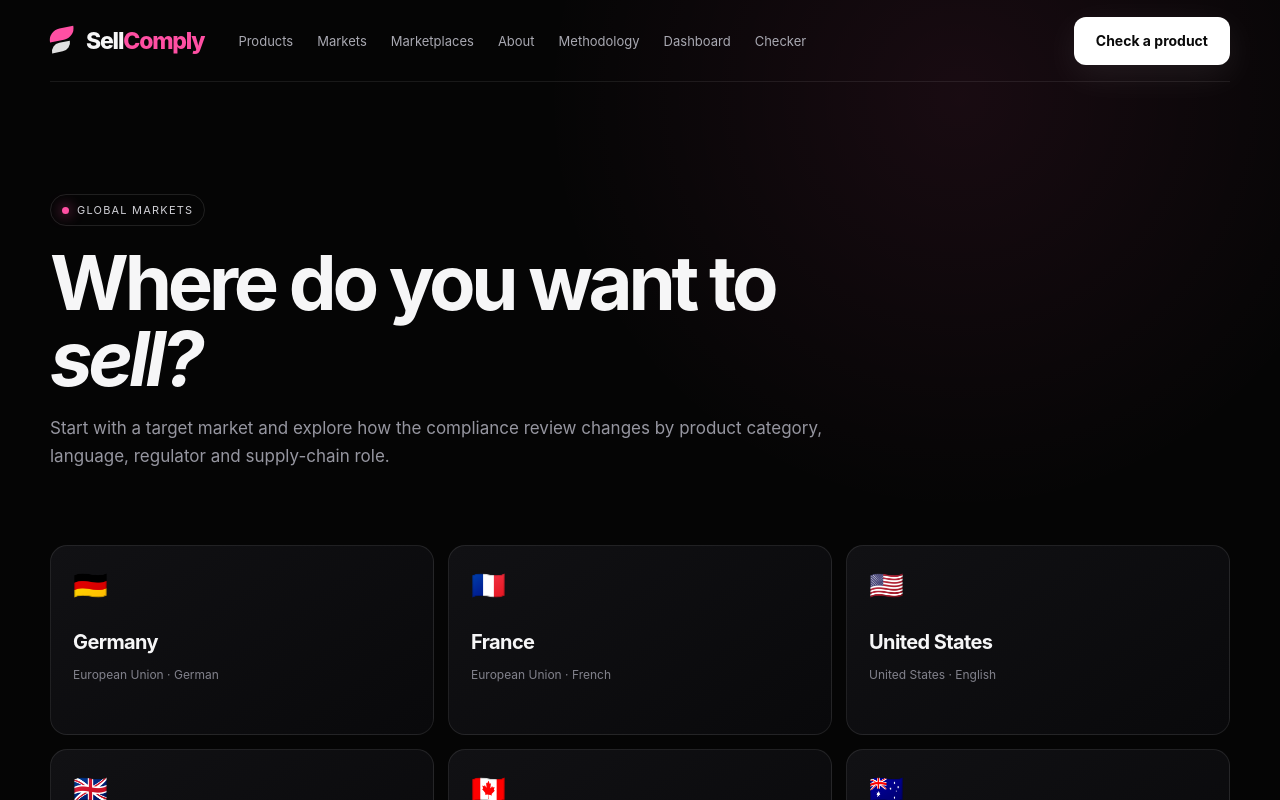
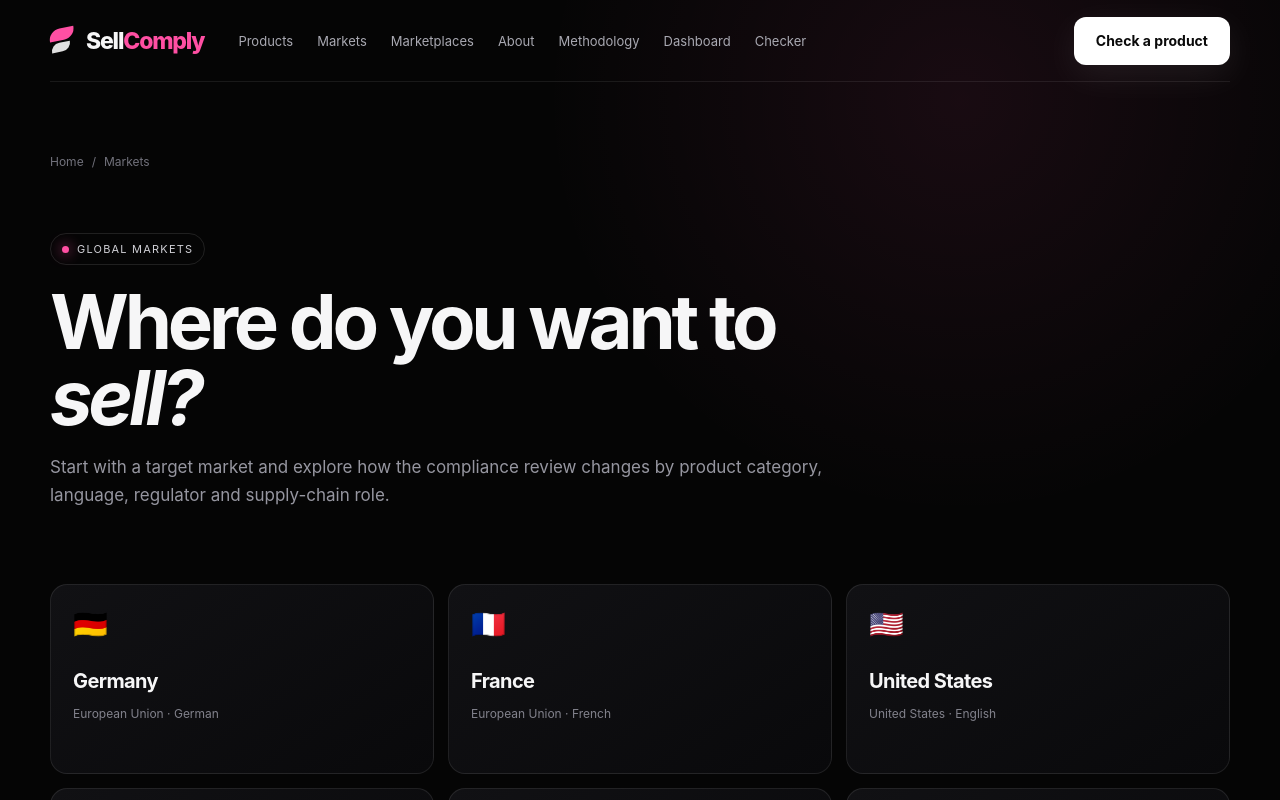
Before and after one commit to SviatF/sell-comply, a Next.js app: page /markets in a window 1280 px wide. Shown: the top 800 px of the page. Built offline with nearby package versions, Linux system fonts and the light colour scheme.

Commit message:
seo: add /markets breadcrumbs

```diff
--- a/app/markets/page.tsx
+++ b/app/markets/page.tsx
@@ -2,6 +2,8 @@ import type { Metadata } from "next";
 import Link from "next/link";
 import { markets } from "@/lib/seo-data";
 import { SeoFooter, SeoHeader } from "@/app/components/SeoChrome";
+import SeoBreadcrumbs from "@/app/components/SeoBreadcrumbs";
+import { getCoreBreadcrumbs } from "@/lib/seo-breadcrumbs";
 
 export const metadata: Metadata = {
   title: "Global Product Compliance Markets",
@@ -14,6 +16,7 @@ export default function MarketsPage() {
     <div className="seo-page">
       <SeoHeader />
       <main className="seo-main">
+        <SeoBreadcrumbs items={getCoreBreadcrumbs("/markets")} />
         <section className="hub-hero">
           <span className="seo-kicker"><i /> Global markets</span>
           <h1>Where do you want to <em>sell?</em></h1>
```
